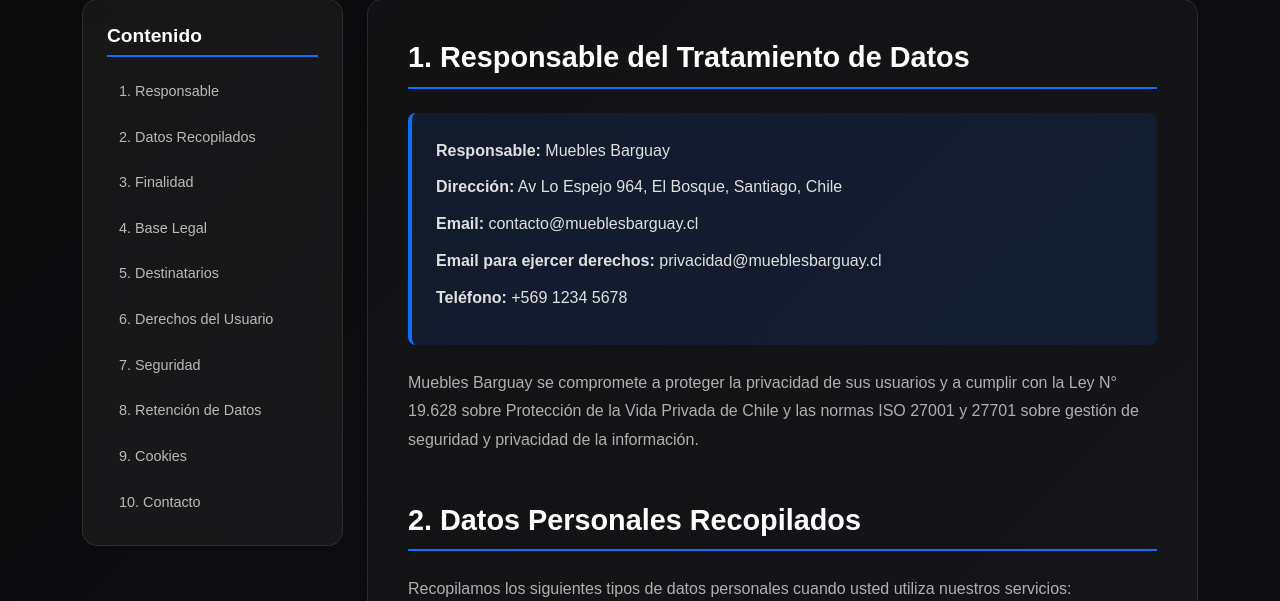
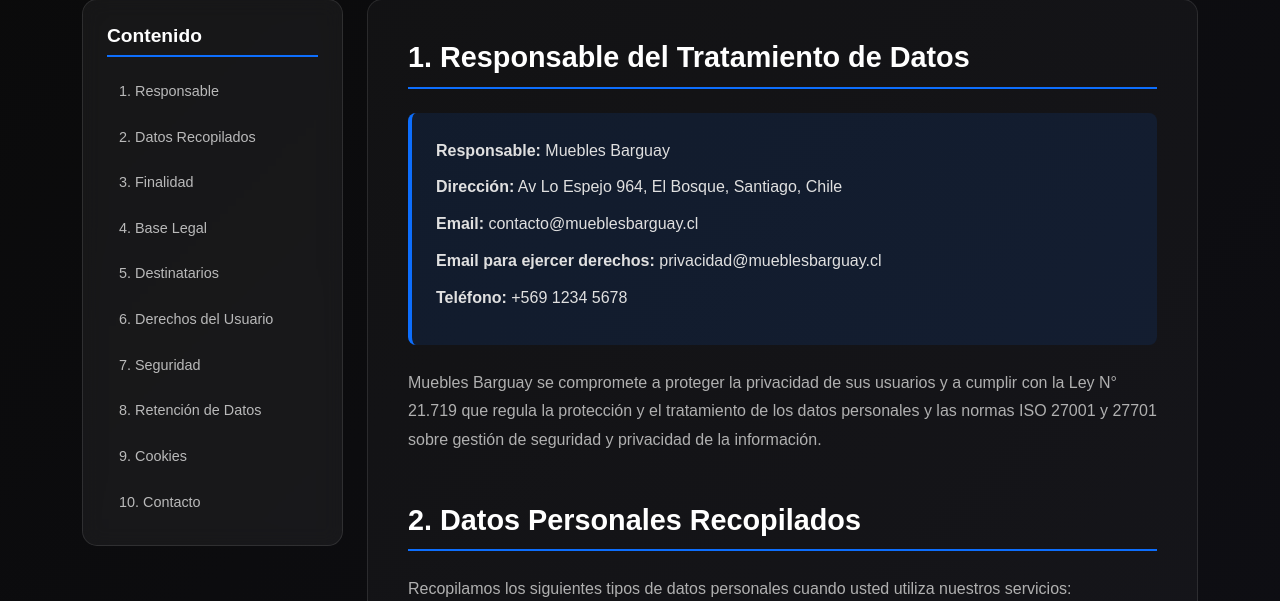
Before and after one commit to OddKing/webMuebles, a Django app: page /privacidad/ in a window 1280 px wide. Shown: the part 385-986 px from the top of the page. Run offline with Django 5.2, Linux system fonts and the light colour scheme.

Commit message:
AL 200% NO TOCAR

```diff
--- a/templates/emails/confirmacion_cita.html
+++ b/templates/emails/confirmacion_cita.html
@@ -216,7 +216,7 @@
                     📍 Av Lo Espejo 964, El Bosque, Santiago
                 </p>
                 <p style="margin-top: 10px;">
-                    <strong>Referencia:</strong> Estamos ubicados cerca del Metro Lo Espejo.
+                    <strong>Referencia:</strong> El metro mas cercano es el metro El Bosque.
                     Te esperamos con café y mucho entusiasmo para conocer tus ideas.
                 </p>
             </div>
--- a/templates/legal/privacidad.html
+++ b/templates/legal/privacidad.html
@@ -43,7 +43,7 @@
                             <p><strong>Email para ejercer derechos:</strong> privacidad@mueblesbarguay.cl</p>
                             <p><strong>Teléfono:</strong> +569 1234 5678</p>
                         </div>
-                        <p>Muebles Barguay se compromete a proteger la privacidad de sus usuarios y a cumplir con la Ley N° 19.628 sobre Protección de la Vida Privada de Chile y las normas ISO 27001 y 27701 sobre gestión de seguridad y privacidad de la información.</p>
+                        <p>Muebles Barguay se compromete a proteger la privacidad de sus usuarios y a cumplir con la Ley N° 21.719 que regula la protección y el tratamiento de los datos personales y las normas ISO 27001 y 27701 sobre gestión de seguridad y privacidad de la información.</p>
                     </section>
 
                     <!-- Sección 2 -->
@@ -155,7 +155,7 @@
                     <!-- Sección 6 -->
                     <section id="seccion6" class="legal-section">
                         <h2 class="section-title">6. Derechos del Usuario</h2>
-                        <p>De acuerdo con la Ley N° 19.628, usted tiene los siguientes derechos:</p>
+                        <p>De acuerdo con la Ley N° 21.719, usted tiene los siguientes derechos:</p>
 
                         <h3 class="subsection-title">6.1 Derecho de Acceso</h3>
                         <p>Puede solicitar información sobre qué datos personales tenemos sobre usted.</p>
--- a/webMuebles/__init__.py
+++ b/webMuebles/__init__.py
@@ -0,0 +1,3 @@
+import pymysql
+
+pymysql.install_as_MySQLdb()
```
Also changed, not shown: webMuebles/settings.py (+3 -11 lines).
